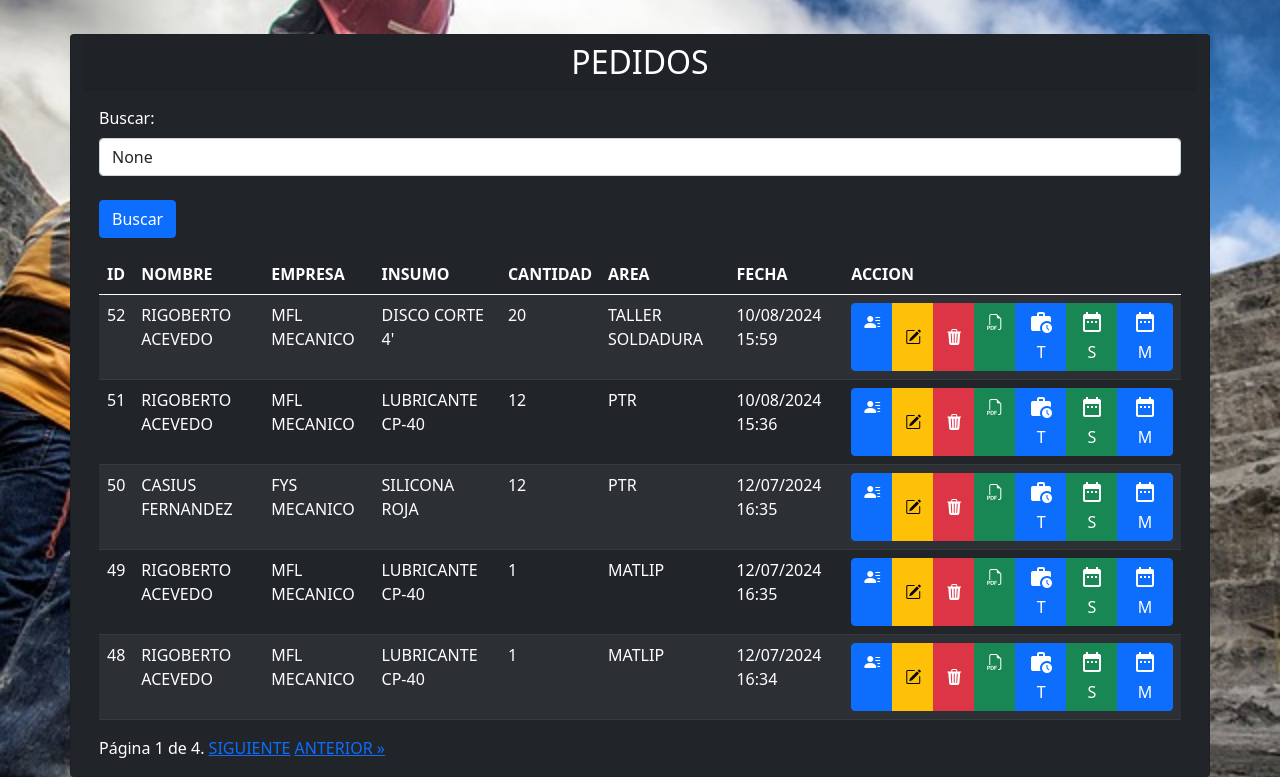
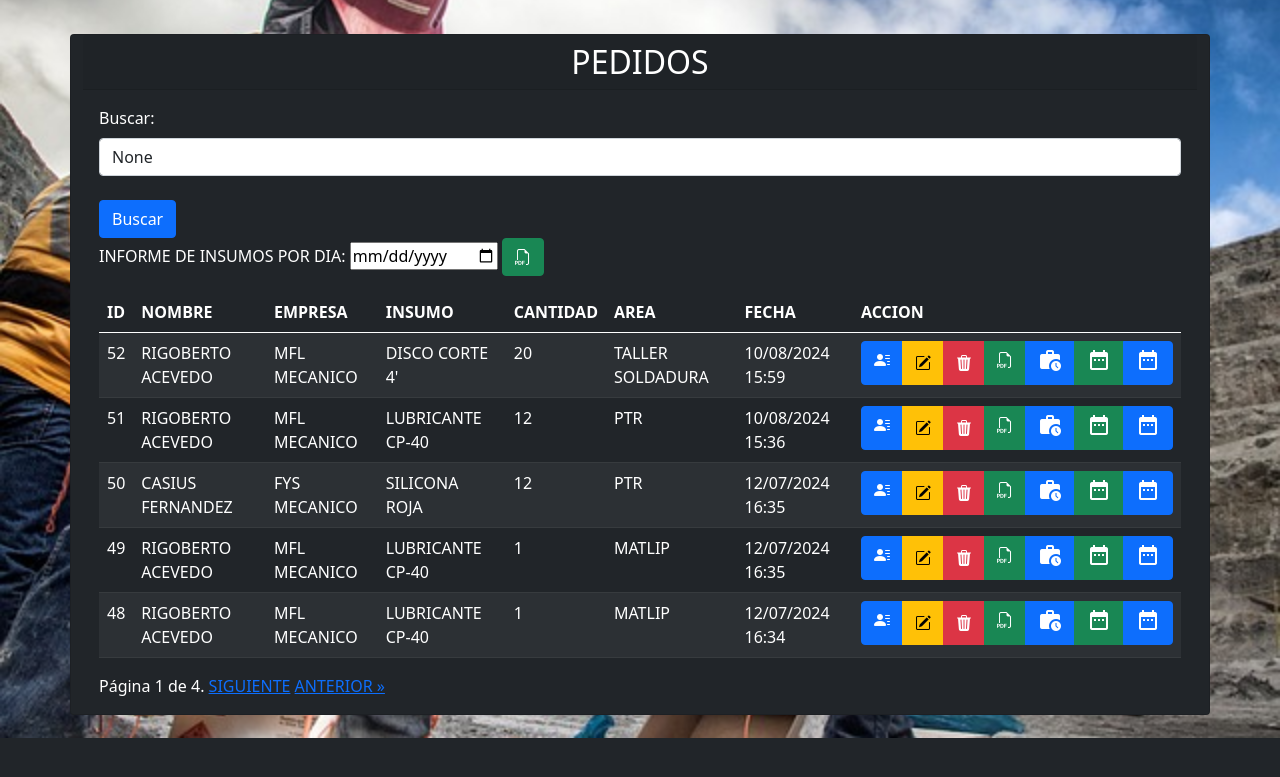
Before and after one commit to Carlos-Marquez717/SOFTCONT, a Django app: page /lista_pedido/ in a window 1280 px wide. Shown: the part 62-839 px from the top of the page. After the commit the page ends 800 px from the top, so only its background shows below. Run offline with Django 4.2, Linux system fonts and the light colour scheme; a user stored in the database is signed in; data comes from the database, SQL or seed files in the repository; both versions use the stored data as it was after the commit; some libraries are stand-ins or nearby versions.

Commit message:
libertad1

```diff
--- a/app/templates/app/lista_pedido.html
+++ b/app/templates/app/lista_pedido.html
@@ -18,6 +18,11 @@
               value="{{ search_term }}">
             <br>
             <button type="submit" class="btn btn-primary">Buscar</button>
+          </form>
+          <form method="get" action="{% url 'pedidos_dia' %}">
+            <label for="fecha">INFORME DE INSUMOS POR DIA:</label>
+            <input type="date" id="fecha" name="fecha">
+            <button type="submit" class="btn btn-success"><i class="bi bi-filetype-pdf"></i></button>
           </form>
         </div>
         <div class="table-responsive">
@@ -56,12 +61,14 @@
 
                     <a href="{% url 'generar_pdf_pedidos' %}?buscar={{ search_term }}" class="btn btn-success"><i class="bi bi-filetype-pdf"></i></a>
                     <!-- Botón para generar el PDF de pedidos totales -->
-                    <a href="{% url 'pedidos_total' %}?buscar={{ search_term }}" class="btn btn-primary"><span class="material-icons">work_history</span>T</a>
+                    <a href="{% url 'pedidos_total' %}?buscar={{ search_term }}" class="btn btn-primary"><span class="material-icons">work_history</span></a>
 
-                    <a href="{% url 'pedidos_semanales' %}" class="btn btn-success"><span class="material-icons">date_range</span>S</a>
-                    <a href="{% url 'pedidos_mensuales' %}" class="btn btn-primary"><span class="material-icons">date_range</span>M</a>
+                    <a href="{% url 'pedidos_semanales' %}" class="btn btn-success"><span class="material-icons">date_range</span></a>
+                    <a href="{% url 'pedidos_mensuales' %}" class="btn btn-primary"><span class="material-icons">date_range</span></a>
+
 
                   </div>
+
                 </td>
               </tr>
               {% endfor %}
--- a/app/urls.py
+++ b/app/urls.py
@@ -13,7 +13,7 @@ from .views import (
     generar_pdf_pedidos, generar_pdf_prestamos, generar_pdf_prestamo, lista_utilesaseo,
     registro_utilesaseo, generar_pdf_utiles_aseo, registro_pedido_success,
     registro_prestamo_success, registro_RetiroRepuesto_success, generar_pdf_retiro,
-    generar_pdf_retiros_general,pedidos_total,pedidos_semanales,pedidos_mensuales
+    generar_pdf_retiros_general,pedidos_total,pedidos_semanales,pedidos_mensuales,pedidos_dia
 )
 
 urlpatterns = [
@@ -71,4 +71,5 @@ urlpatterns = [
     path('lista_utilesaseo/', lista_utilesaseo, name='lista_utilesaseo'),
     path('registro_utilesaseo/', registro_utilesaseo, name='registro_utilesaseo'),
     path('generar_pdf_utiles_aseo/', generar_pdf_utiles_aseo, name='generar_pdf_utiles_aseo'),
+    path('pedidos_dia/', pedidos_dia, name='pedidos_dia'),
 ]
--- a/app/views.py
+++ b/app/views.py
@@ -1648,18 +1648,6 @@ def lista_utilesaseo(request):
 
 
 
-
-
-
-
-
-
-
-
-
-
-
-
 @login_required
 def registro_utilesaseo(request):
     if request.method == 'POST':
@@ -1974,3 +1962,126 @@ def generar_pdf_retiros_general(request):
 
     response.write(pdf)
     return response
+
+MESES_EN_ESPAÑOL = {
+    "January": "Enero",
+    "February": "Febrero",
+    "March": "Marzo",
+    "April": "Abril",
+    "May": "Mayo",
+    "June": "Junio",
+    "July": "Julio",
+    "August": "Agosto",
+    "September": "Septiembre",
+    "October": "Octubre",
+    "November": "Noviembre",
+    "December": "Diciembre"
+}
+
+def traducir_mes_en_espanol(fecha):
+    """Convierte el nombre del mes en inglés a español."""
+    return MESES_EN_ESPAÑOL[fecha.strftime('%B')]
+
+
+def calcular_totales_dia(pedidos, fecha_seleccionada):
+    """
+    Calcula los totales por día para cada insumo en los pedidos.
+    """
+    insumos_totales = {}
+
+    for pedido in pedidos:
+        insumo = pedido.insumo.nombre
+        fecha_pedido = pedido.fecha_pedido.date()  # Convertir a datetime.date
+        cantidad = pedido.cantidad
+
+        if fecha_pedido != fecha_seleccionada:
+            continue  # Solo procesar pedidos del día seleccionado
+
+        if insumo not in insumos_totales:
+            insumos_totales[insumo] = {
+                'total': 0,
+            }
+
+        # Total general
+        insumos_totales[insumo]['total'] += cantidad
+
+    return insumos_totales
+
+def pedidos_dia(request):
+    fecha_seleccionada_str = request.GET.get('fecha')
+    if not fecha_seleccionada_str:
+        return HttpResponse("Por favor, seleccione una fecha.")
+
+    try:
+        fecha_seleccionada = datetime.strptime(fecha_seleccionada_str, "%Y-%m-%d").date()
+    except ValueError:
+        return HttpResponse("Fecha inválida. Asegúrese de usar el formato YYYY-MM-DD.")
+
+    # Filtrar pedidos por la fecha seleccionada
+    pedidos = Pedido.objects.filter(fecha_pedido__date=fecha_seleccionada)
+
+    # Calcular totales
+    insumos_totales = calcular_totales_dia(pedidos, fecha_seleccionada)
+
+    # Crear el objeto PDF con ReportLab
+    response = HttpResponse(content_type='application/pdf')
+    response['Content-Disposition'] = f'attachment; filename="PEDIDOS_{fecha_seleccionada}.pdf"'
+
+    buffer = BytesIO()
+    p = canvas.Canvas(buffer, pagesize=letter)
+
+    # Agregar título
+    mes_espanol = traducir_mes_en_espanol(fecha_seleccionada)
+    fecha_formateada = fecha_seleccionada.strftime(f'%d {mes_espanol} %Y')
+    p.setFont("Helvetica-Bold", 16)
+    p.drawCentredString(letter[0] / 2, letter[1] - 40, f"INFORME DE INSUMOS - {fecha_formateada}")
+
+    # Configurar la tabla
+    data = [['NOMBRE DEL PRODUCTO', 'CANTIDAD TOTAL']]
+
+    for insumo, totales in insumos_totales.items():
+        total = totales['total']
+        # Añadir insumo y total
+        data.append([insumo, total])
+
+    # Estilo para la tabla
+    style = TableStyle([
+        ('BACKGROUND', (0, 0), (-1, 0), colors.grey),  # Encabezado de la tabla
+        ('TEXTCOLOR', (0, 0), (-1, 0), colors.white),
+        ('ALIGN', (0, 0), (-1, -1), 'CENTER'),
+        ('BOTTOMPADDING', (0, 0), (-1, 0), 12),
+        ('GRID', (0, 0), (-1, -1), 1, colors.black),
+    ])
+
+    # Aplicar el estilo de fondo amarillo para las celdas específicas
+    style.add('BACKGROUND', (0, 0), (0, 0), colors.yellow)  # 'NOMBRE DEL PRODUCTO'
+    style.add('BACKGROUND', (1, 0), (1, 0), colors.yellow)  # 'CANTIDAD TOTAL'
+    style.add('TEXTCOLOR', (0, 0), (0, 0), colors.black)  # 'NOMBRE DEL PRODUCTO'
+    style.add('TEXTCOLOR', (1, 0), (1, 0), colors.black)  # 'CANTIDAD TOTAL'
+
+    # Crear la tabla
+    table = Table(data)
+    table.setStyle(style)
+
+    # Posicionar la tabla en la página
+    width, height = letter
+    table_width, table_height = table.wrap(width, height)
+
+    # Calcular la posición para centrar la tabla horizontalmente
+    x = (width - table_width) / 2
+    y = height - table_height - 100  # Ajustar la posición vertical
+
+    table.drawOn(p, x, y)
+
+    # Guardar el PDF en el buffer
+    p.showPage()
+    p.save()
+
+    # Obtener el valor del buffer
+    pdf = buffer.getvalue()
+    buffer.close()
+
+    # Establecer el contenido del response con el PDF generado
+    response.write(pdf)
+
+    return response
```
Also changed, not shown: db.sqlite3.
